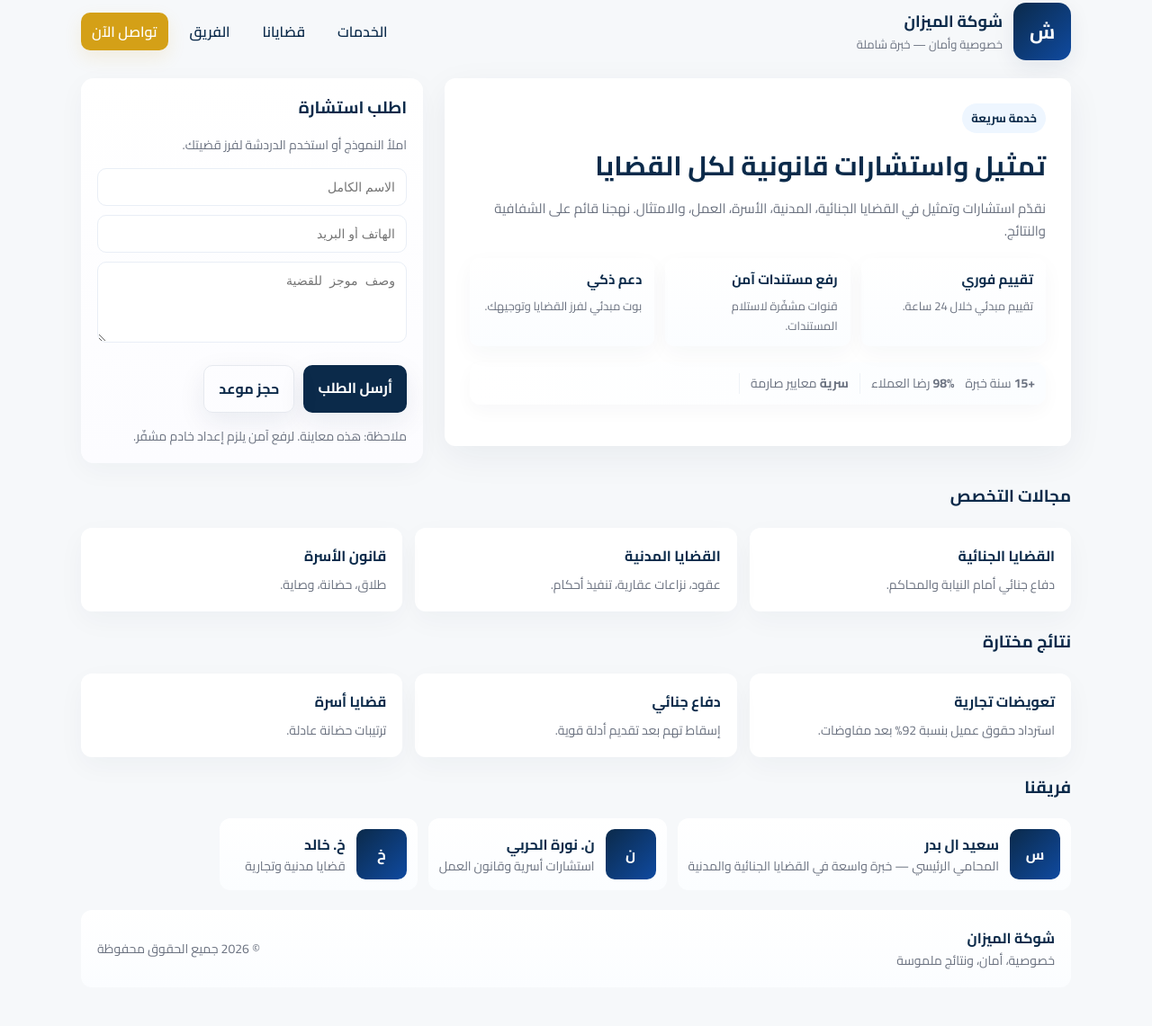
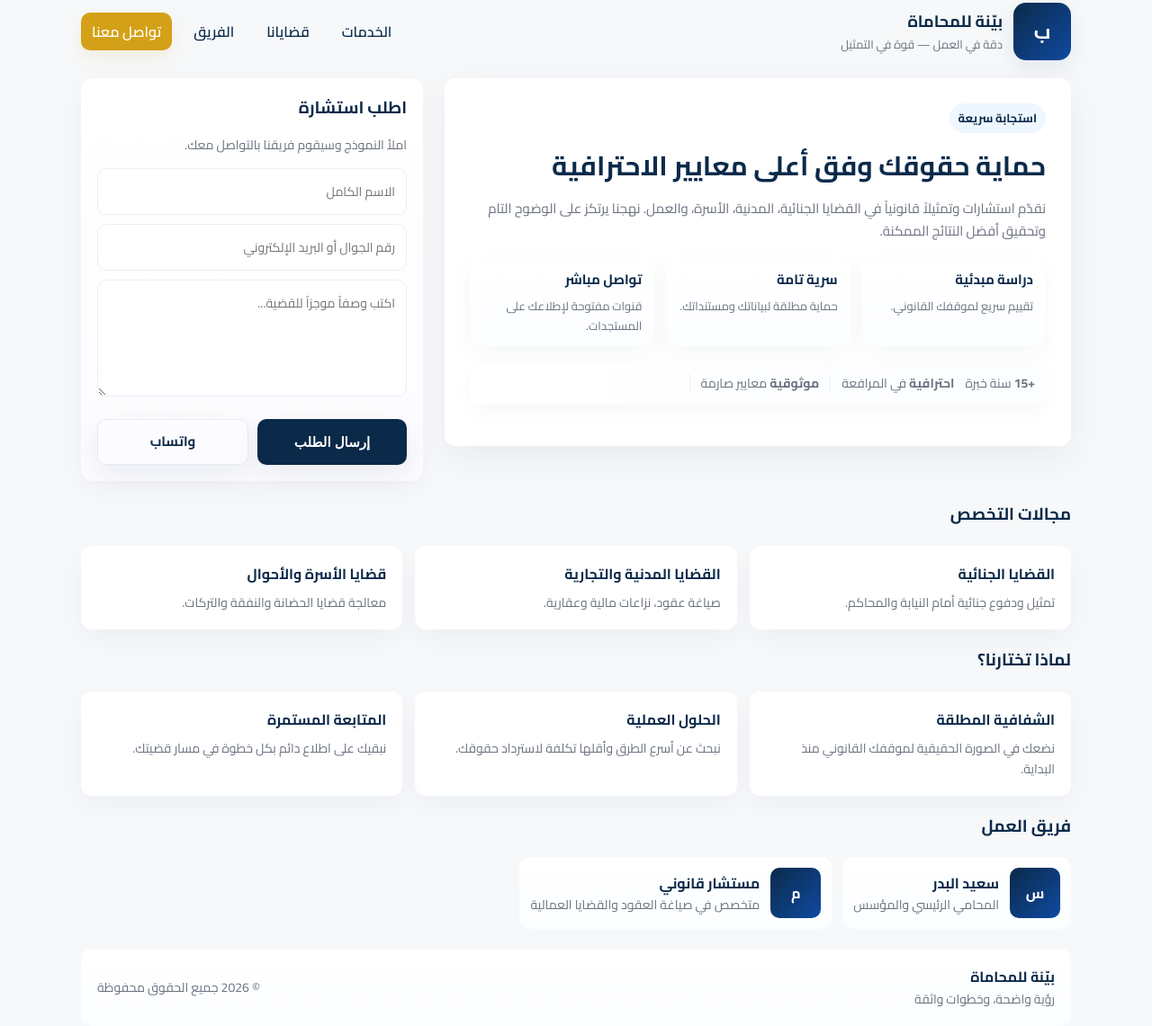
Before and after one commit to bayyinahlaw/Law_, a plain HTML site: page index.html in a window 1280 px wide. Shown: the part 25-1166 px from the top of the page at 90% size. Before the commit the page ends 1123 px from the top, so only its background shows below. Drawn offline with Linux system fonts and the light colour scheme.

Commit message:
index.html

```diff
--- a/index.html
+++ b/index.html
@@ -3,9 +3,10 @@
 <head>
   <meta charset="utf-8">
   <meta name="viewport" content="width=device-width,initial-scale=1">
-  <title>شوكة الميزان</title>
+  <title>بيّنة | للمحاماة والاستشارات القانونية</title>
+  <meta name="description" content="بيّنة للمحاماة — كيان قانوني يقدم استشارات وتمثيل في القضايا الجنائية، المدنية، الأسرة، والعمل. خصوصية وأمان وخبرة عملية.">
+  <link rel="canonical" href="https://saeedalbadr.github.io/Law_/">
 
-  <!-- خطوط عربية موثوقة -->
   <link href="https://fonts.googleapis.com/css2?family=Cairo:wght@300;400;600;700&display=swap" rel="stylesheet">
 
   <style>
@@ -74,10 +75,10 @@
     .panel h3{margin:0 0 8px 0}
     .muted{color:var(--muted);font-size:14px}
 
-    .field{width:100%;padding:12px;border-radius:10px;border:1px solid #e9eef6;margin-bottom:10px;font-size:14px;background:#fff}
+    .field{width:100%;padding:12px;border-radius:10px;border:1px solid #e9eef6;margin-bottom:10px;font-size:14px;background:#fff; font-family:inherit;}
     .btn{
       display:inline-block;background:var(--primary);color:#fff;padding:12px 16px;border-radius:10px;text-decoration:none;font-weight:700;
-      box-shadow:0 10px 30px rgba(11,42,74,0.08)
+      box-shadow:0 10px 30px rgba(11,42,74,0.08); border:none; cursor:pointer; font-size:15px; text-align:center;
     }
     .btn.ghost{background:transparent;color:var(--primary);border:1px solid #e6e9ef}
 
@@ -113,15 +114,31 @@
       .grid{grid-template-columns:1fr}
     }
   </style>
+
+  <script type="application/ld+json">
+  {
+    "@context": "https://schema.org",
+    "@type": "LegalService",
+    "name": "بيّنة للمحاماة",
+    "url": "https://saeedalbadr.github.io/Law_/",
+    "logo": "https://saeedalbadr.github.io/Law_/logo.png",
+    "founder": {
+      "@type": "Person",
+      "name": "سعيد البدر",
+      "jobTitle": "المحامي الرئيسي والمؤسس"
+    },
+    "description": "كيان قانوني يقدم استشارات وتمثيل في القضايا الجنائية، المدنية، الأسرة، والعمل."
+  }
+  </script>
 </head>
 <body>
   <div class="wrap">
     <header class="fade-up" style="animation-delay:.05s">
       <div class="brand">
-        <div class="logo">ش</div>
+        <div class="logo">ب</div>
         <div>
-          <h1>شوكة الميزان</h1>
-          <p class="muted">خصوصية وأمان — خبرة شاملة</p>
+          <h1>بيّنة للمحاماة</h1>
+          <p class="muted">دقة في العمل — قوة في التمثيل</p>
         </div>
       </div>
 
@@ -129,91 +146,86 @@
         <a href="#services">الخدمات</a>
         <a href="#cases">قضايانا</a>
         <a href="#team">الفريق</a>
-        <a class="cta" href="#contact">تواصل الآن</a>
+        <a class="cta" href="#contact">تواصل معنا</a>
       </nav>
     </header>
 
     <main>
       <section class="hero fade-up" style="animation-delay:.1s">
         <div class="hero-card">
-          <span class="kicker">خدمة سريعة</span>
-          <h2>تمثيل واستشارات قانونية لكل القضايا</h2>
-          <p class="lead">نقدّم استشارات وتمثيل في القضايا الجنائية، المدنية، الأسرة، العمل، والامتثال. نهجنا قائم على الشفافية والنتائج.</p>
+          <span class="kicker">استجابة سريعة</span>
+          <h2>حماية حقوقك وفق أعلى معايير الاحترافية</h2>
+          <p class="lead">نقدّم استشارات وتمثيلاً قانونياً في القضايا الجنائية، المدنية، الأسرة، والعمل. نهجنا يرتكز على الوضوح التام وتحقيق أفضل النتائج الممكنة.</p>
 
           <div class="services-grid" aria-hidden="false">
-            <div class="service"><h4>تقييم فوري</h4><p class="muted">تقييم مبدئي خلال 24 ساعة.</p></div>
-            <div class="service"><h4>رفع مستندات آمن</h4><p class="muted">قنوات مشفّرة لاستلام المستندات.</p></div>
-            <div class="service"><h4>دعم ذكي</h4><p class="muted">بوت مبدئي لفرز القضايا وتوجيهك.</p></div>
+            <div class="service"><h4>دراسة مبدئية</h4><p class="muted">تقييم سريع لموقفك القانوني.</p></div>
+            <div class="service"><h4>سرية تامة</h4><p class="muted">حماية مطلقة لبياناتك ومستنداتك.</p></div>
+            <div class="service"><h4>تواصل مباشر</h4><p class="muted">قنوات مفتوحة لإطلاعك على المستجدات.</p></div>
           </div>
 
           <div class="trust" style="margin-top:18px">
             <div><strong>+15</strong> سنة خبرة</div>
-            <div style="border-left:1px solid #eef2f7;padding-left:12px"><strong>98%</strong> رضا العملاء</div>
-            <div style="border-left:1px solid #eef2f7;padding-left:12px"><strong>سرية</strong> معايير صارمة</div>
+            <div style="border-left:1px solid #eef2f7;padding-left:12px"><strong>احترافية</strong> في المرافعة</div>
+            <div style="border-left:1px solid #eef2f7;padding-left:12px"><strong>موثوقية</strong> معايير صارمة</div>
           </div>
         </div>
 
         <aside class="panel" id="contact" style="min-width:260px">
           <h3>اطلب استشارة</h3>
-          <p class="muted">املأ النموذج أو استخدم الدردشة لفرز قضيتك.</p>
+          <p class="muted">املأ النموذج وسيقوم فريقنا بالتواصل معك.</p>
 
-          <input class="field" id="name" placeholder="الاسم الكامل">
-          <input class="field" id="phone" placeholder="الهاتف أو البريد">
-          <textarea class="field" id="desc" rows="4" placeholder="وصف موجز للقضية"></textarea>
+          <form action="https://formsubmit.co/sasopw@gmail.com" method="POST">
 
-          <div style="display:flex;gap:10px;margin-top:8px">
-            <a class="btn" id="sendBtn">أرسل الطلب</a>
-            <a class="btn ghost" id="bookBtn">حجز موعد</a>
-          </div>
+            <input type="hidden" name="_subject" value="طلب استشارة جديد من موقع بيّنة للمحاماة">
+            <input type="hidden" name="_captcha" value="false">
+            <input type="hidden" name="_next" value="https://saeedalbadr.github.io/Law_/">
 
-          <div style="margin-top:12px">
-            <small class="muted">ملاحظة: هذه معاينة. لرفع آمن يلزم إعداد خادم مشفّر.</small>
-          </div>
+            <input class="field" type="text" name="الاسم" placeholder="الاسم الكامل" required>
+            <input class="field" type="text" name="رقم_التواصل" placeholder="رقم الجوال أو البريد الإلكتروني" required>
+            <textarea class="field" name="تفاصيل_القضية" rows="4" placeholder="اكتب وصفاً موجزاً للقضية..." required></textarea>
+
+            <div style="display:flex;gap:10px;margin-top:8px">
+              <button type="submit" class="btn" style="flex:1">إرسال الطلب</button>
+              <a href="https://wa.me/966583301731" target="_blank" class="btn ghost" style="flex:1">واتساب</a>
+            </div>
+          </form>
         </aside>
-      </section>
+        </section>
 
       <section id="services" class="fade-up" style="animation-delay:.15s">
         <h3>مجالات التخصص</h3>
         <div class="grid" role="list">
-          <div class="card" role="listitem"><h4>القضايا الجنائية</h4><p class="muted">دفاع جنائي أمام النيابة والمحاكم.</p></div>
-          <div class="card"><h4>القضايا المدنية</h4><p class="muted">عقود، نزاعات عقارية، تنفيذ أحكام.</p></div>
-          <div class="card"><h4>قانون الأسرة</h4><p class="muted">طلاق، حضانة، وصاية.</p></div>
+          <div class="card" role="listitem"><h4>القضايا الجنائية</h4><p class="muted">تمثيل ودفوع جنائية أمام النيابة والمحاكم.</p></div>
+          <div class="card"><h4>القضايا المدنية والتجارية</h4><p class="muted">صياغة عقود، نزاعات مالية وعقارية.</p></div>
+          <div class="card"><h4>قضايا الأسرة والأحوال</h4><p class="muted">معالجة قضايا الحضانة والنفقة والتركات.</p></div>
         </div>
       </section>
 
       <section id="cases" class="fade-up" style="animation-delay:.18s">
-        <h3>نتائج مختارة</h3>
+        <h3>لماذا تختارنا؟</h3>
         <div class="grid">
-          <div class="card"><h4>تعويضات تجارية</h4><p class="muted">استرداد حقوق عميل بنسبة 92% بعد مفاوضات.</p></div>
-          <div class="card"><h4>دفاع جنائي</h4><p class="muted">إسقاط تهم بعد تقديم أدلة قوية.</p></div>
-          <div class="card"><h4>قضايا أسرة</h4><p class="muted">ترتيبات حضانة عادلة.</p></div>
+          <div class="card"><h4>الشفافية المطلقة</h4><p class="muted">نضعك في الصورة الحقيقية لموقفك القانوني منذ البداية.</p></div>
+          <div class="card"><h4>الحلول العملية</h4><p class="muted">نبحث عن أسرع الطرق وأقلها تكلفة لاسترداد حقوقك.</p></div>
+          <div class="card"><h4>المتابعة المستمرة</h4><p class="muted">نبقيك على اطلاع دائم بكل خطوة في مسار قضيتك.</p></div>
         </div>
       </section>
 
       <section id="team" class="fade-up" style="animation-delay:.2s">
-        <h3>فريقنا</h3>
+        <h3>فريق العمل</h3>
         <div class="team">
           <div class="member">
             <div class="avatar">س</div>
             <div>
-              <strong>سعيد ال بدر</strong>
-              <div class="muted">المحامي الرئيسي — خبرة واسعة في القضايا الجنائية والمدنية</div>
+              <strong>سعيد البدر</strong>
+              <div class="muted">المحامي الرئيسي والمؤسس</div>
             </div>
           </div>
 
           <div class="member">
-            <div class="avatar">ن</div>
+            <div class="avatar">م</div>
             <div>
-              <strong>ن. نورة الحربي</strong>
-              <div class="muted">استشارات أسرية وقانون العمل</div>
-            </div>
-          </div>
-
-          <div class="member">
-            <div class="avatar">خ</div>
-            <div>
-              <strong>خ. خالد</strong>
-              <div class="muted">قضايا مدنية وتجارية</div>
+              <strong>مستشار قانوني</strong>
+              <div class="muted">متخصص في صياغة العقود والقضايا العمالية</div>
             </div>
           </div>
         </div>
@@ -221,37 +233,9 @@
     </main>
 
     <footer class="fade-up" style="animation-delay:.22s">
-      <div><strong>شوكة الميزان</strong><div class="muted">خصوصية، أمان، ونتائج ملموسة</div></div>
+      <div><strong>بيّنة للمحاماة</strong><div class="muted">رؤية واضحة، وخطوات واثقة</div></div>
       <div class="muted">© 2026 جميع الحقوق محفوظة</div>
     </footer>
   </div>
-
-  <script>
-    // واجهة تفاعلية بسيطة (محاكاة) — لا ترسل بيانات خارجياً
-    const sendBtn = document.getElementById('sendBtn');
-    const nameF = document.getElementById('name');
-    const phoneF = document.getElementById('phone');
-    const descF = document.getElementById('desc');
-
-    function notify(msg){
-      const el = document.createElement('div');
-      el.textContent = msg;
-      el.style.position='fixed';el.style.left='50%';el.style.transform='translateX(-50%)';
-      el.style.bottom='24px';el.style.background='#0B2A4A';el.style.color='#fff';el.style.padding='10px 14px';
-      el.style.borderRadius='10px';el.style.boxShadow='0 8px 30px rgba(11,42,74,0.12)';
-      document.body.appendChild(el);
-      setTimeout(()=>el.remove(),3000);
-    }
-
-    sendBtn.addEventListener('click', ()=>{
-      if(!nameF.value.trim() || !phoneF.value.trim() || !descF.value.trim()){
-        notify('يرجى ملء الحقول المطلوبة');
-        return;
-      }
-      notify('تم استلام طلبك. سنتواصل خلال 24 ساعة.');
-      // هنا يمكن ربط نقطة نهاية للخادم لإرسال البيانات بشكل آمن
-      nameF.value='';phoneF.value='';descF.value='';
-    });
-  </script>
 </body>
 </html>
```
